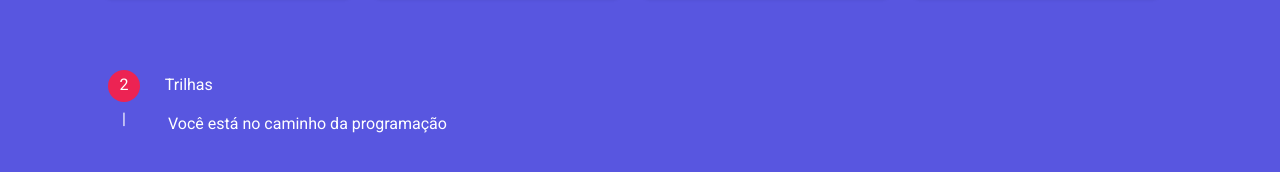
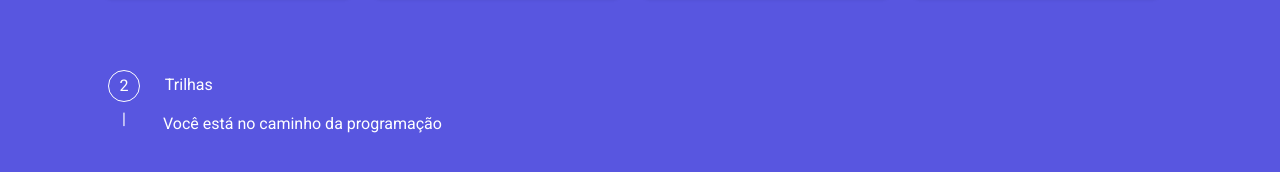
Before and after one commit to Graciano-B-L-Junior/infografico-smd, a Vue app: page / in a window 1280 px wide. Shown: the part 430-602 px from the top of the page. Built offline with nearby package versions, Linux system fonts and the light colour scheme.

Commit message:
sistema de trilha iniciado

```diff
--- a/src/App.vue
+++ b/src/App.vue
@@ -6,44 +6,54 @@
       <p>O que você gosta de fazer?</p>
     </div>
     <div class="cards">
-      <card :Titulo="'Resolver Problemas'" :imageSource="imagensPainel[0]"/>
-      <card :Titulo="'Jogar'" :imageSource="imagensPainel[1]"/>
-      <card :Titulo="'Fazer vídeo'" :imageSource="imagensPainel[2]"/>
-      <card :Titulo="'Desenhar'" :imageSource="imagensPainel[3]"/>
+      <card
+        @atualizaTrilha="painelTrueFalse"
+        :Titulo="'Resolver Problemas'"
+        :imageSource="imagensPainel[0]"
+      />
+      <card :Titulo="'Jogar'" :imageSource="imagensPainel[1]" />
+      <card :Titulo="'Fazer vídeo'" :imageSource="imagensPainel[2]" />
+      <card :Titulo="'Desenhar'" :imageSource="imagensPainel[3]" />
     </div>
-    <painel :numero="2" :titulo="'Trilhas'" :trilhaTexto="'Você está no caminho da programação'" :marcador="paineisMarcados.painel1"/>
+    <painel
+      :numero="2"
+      :titulo="'Trilhas'"
+      :trilhaTexto="'Você está no caminho da programação'"
+      :marcador="paineisMarcados.painel1"
+      :image="imagensPainel[4]"
+    />
   </div>
 </template>
 
 <script>
-import Card from './components/Card.vue'
-import Painel from './components/trilhas/Painel.vue'
-import imagem5 from './assets/images/code1.png'
-import imagem4 from './assets/images/desenhar1.png'
-import imagem2 from './assets/images/jogar1.png'
-import imagem1 from './assets/images/problemas1.png'
-import imagem3 from './assets/images/video1.png'
+import Card from "./components/Card.vue";
+import Painel from "./components/trilhas/Painel.vue";
+import imagem5 from "./assets/images/code1.png";
+import imagem4 from "./assets/images/desenhar1.png";
+import imagem2 from "./assets/images/jogar1.png";
+import imagem1 from "./assets/images/problemas1.png";
+import imagem3 from "./assets/images/video1.png";
 export default {
-  name: 'App',
-  components:{Card,Painel},
-  data(){
-    return{
-      imagensPainel:[
-        imagem1,
-        imagem2,
-        imagem3,
-        imagem4,
-        imagem5,
-        ],
-        paineisMarcados:{painel1:true,painel2:false,painel3:false}
-    }
-  }
-}
+  name: "App",
+  components: { Card, Painel },
+  data() {
+    return {
+      imagensPainel: [imagem1, imagem2, imagem3, imagem4, imagem5],
+      paineisMarcados: { painel1: false, painel2: false, painel3: false },
+    };
+  },
+  methods: {
+    painelTrueFalse() {
+      this.paineisMarcados.painel1 = true;
+      console.log(this.paineisMarcados.painel1);
+    },
+  },
+};
 </script>
 
 <style>
 #app {
-  font-family: 'Roboto', sans-serif;
+  font-family: "Roboto", sans-serif;
   -webkit-font-smoothing: antialiased;
   -moz-osx-font-smoothing: grayscale;
   text-align: center;
@@ -52,23 +62,22 @@ export default {
   flex-direction: column;
   justify-content: flex-end;
   margin-left: 100px;
-
 }
-#app h1{
+#app h1 {
   width: 1058px;
   color: white;
   align-self: flex-start;
   text-align: left;
 }
-.topico{
+.topico {
   display: flex;
   color: white;
   font-weight: 700;
   align-items: center;
 }
 
-.topico p:nth-of-type(1){
-  background-color: #EC2353;
+.topico p:nth-of-type(1) {
+  background-color: #ec2353;
   width: 32px;
   height: 32px;
   border-radius: 16px;
@@ -76,10 +85,9 @@ export default {
   box-sizing: border-box;
   padding: 6px;
 }
-.cards{
+.cards {
   display: flex;
   justify-content: space-between;
   width: 90%;
 }
-
 </style>
--- a/src/components/Card.vue
+++ b/src/components/Card.vue
@@ -1,5 +1,5 @@
 <template>
-    <div class="card">
+    <div class="card" @click="atualizaMarcador">
         <div class="image-card">
             <img :src="imageSource">
         </div>
@@ -8,7 +8,12 @@
 </template>
 <script>
 export default {
-    props:['Titulo','imageSource']
+    props:['Titulo','imageSource'],
+    methods:{
+        atualizaMarcador(){
+            this.$emit('atualizaTrilha')
+        }
+    }
 }
 </script>
 <style>
--- a/src/components/trilhas/Painel.vue
+++ b/src/components/trilhas/Painel.vue
@@ -2,13 +2,21 @@
   <div class="painel">
     <div :class="topicoMarcado()">
       <p>{{ numero }}</p>
-      <span>|</span>
+      <span v-show="marcador == false">|</span>
       <p>{{ titulo }}</p>
     </div>
     <div class="tipo-trilha">
       <p>{{ trilhaTexto }}</p>
     </div>
-    <div class="lista-itens"></div>
+    <div class="lista-image">
+      <div v-show="marcador" class="lista-itens">
+        <div class="item"><p>APS</p></div>
+        <div class="item"><p>Banco de dados</p></div>
+        <div class="item"><p>Banco de dados</p></div>
+        <div class="item"><p>Banco de dados</p></div>
+      </div>
+      <img v-show="marcador" :src="image">
+    </div>
   </div>
 </template>
 <script>
@@ -18,12 +26,13 @@ export default {
     titulo: { type: String },
     trilhaTexto: { type: String },
     marcador: { type: Boolean },
+    image:{type:String}
   },
-  methods:{
-    topicoMarcado(){
-      return this.marcador==true? 'topico-marcador-true':'topico-marcador'
-    }
-  }
+  methods: {
+    topicoMarcado() {
+      return this.marcador == true ? "topico-marcador-true" : "topico-marcador";
+    },
+  },
 };
 </script>
 <style>
@@ -53,8 +62,8 @@ export default {
   width: 32px;
   height: 32px;
   border-radius: 16px;
-  background-color: #EC2353;
-  padding-top: 5px;
+  background-color: #ec2353;
+  padding-top: 6px;
   color: white;
 }
 .topico-marcador-true span {
@@ -83,10 +92,32 @@ export default {
 }
 .tipo-trilha {
   position: relative;
-  left: 60px;
+  left: 55px;
   top: -20px;
 }
 .tipo-trilha p {
   color: white;
 }
+.lista-itens {
+  width: 510px;
+  background-color: white;
+}
+.lista-itens .item {
+  width: 100%;
+  height: 46px;
+  border-bottom: 1px solid #ccc;
+}
+.lista-itens .item p {
+  text-align: left;
+  padding-left: 40px;
+  margin: 0;
+  padding-top: 15px;
+}
+.lista-image{
+  display: flex;
+  justify-content: space-between;
+}
+.lista-image img{
+  margin-left: 100px;
+}
 </style>
```
